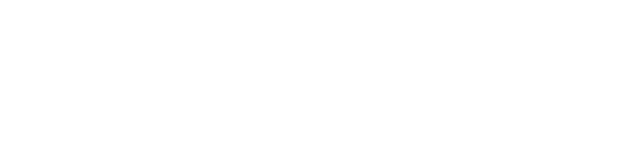
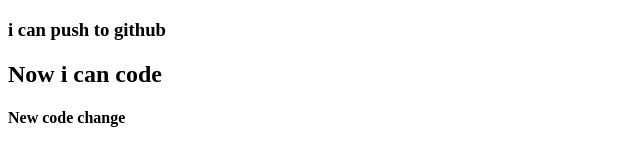
Before and after one commit to Tahim2/my-second-repo, a plain HTML site: page index.html in a window 1280 px wide. Shown: the whole page, without its empty margins (0-640 px from the left). Drawn offline with Linux system fonts and the light colour scheme.

Commit message:
added header

```diff
--- a/index.html
+++ b/index.html
@@ -7,6 +7,9 @@
     <title>my second github repo</title>
 </head>
 <body>
+    <h3>i can push to github</h3>
+    <h2>Now i can code</h2>
+    <h4>New code change</h4>
 
 </body>
 </html>
```
